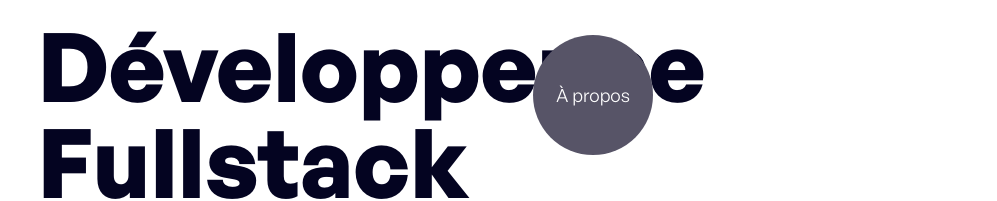
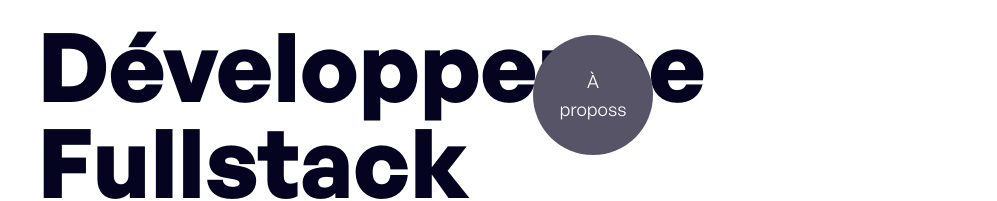
Before and after one commit to MandyTrl/mdytrl, a Next.js app: page / in a window 1280 px wide. Shown: the part 279-480 px from the top of the page, without its empty margins (283-1280 px from the left). Built offline with nearby package versions, Linux system fonts and the light colour scheme; what tailwindcss-gradients would draw is missing.

Commit message:
try to push from MSI

```diff
--- a/src/app/page.tsx
+++ b/src/app/page.tsx
@@ -26,7 +26,7 @@ export default function Home() {
 
         <Intro />
 
-        <MagneticBtn title="À propos" />
+        <MagneticBtn title="À proposs" />
       </section>
 
       <section id="projects" className="flex flex-col h-screen mt-20">
```
